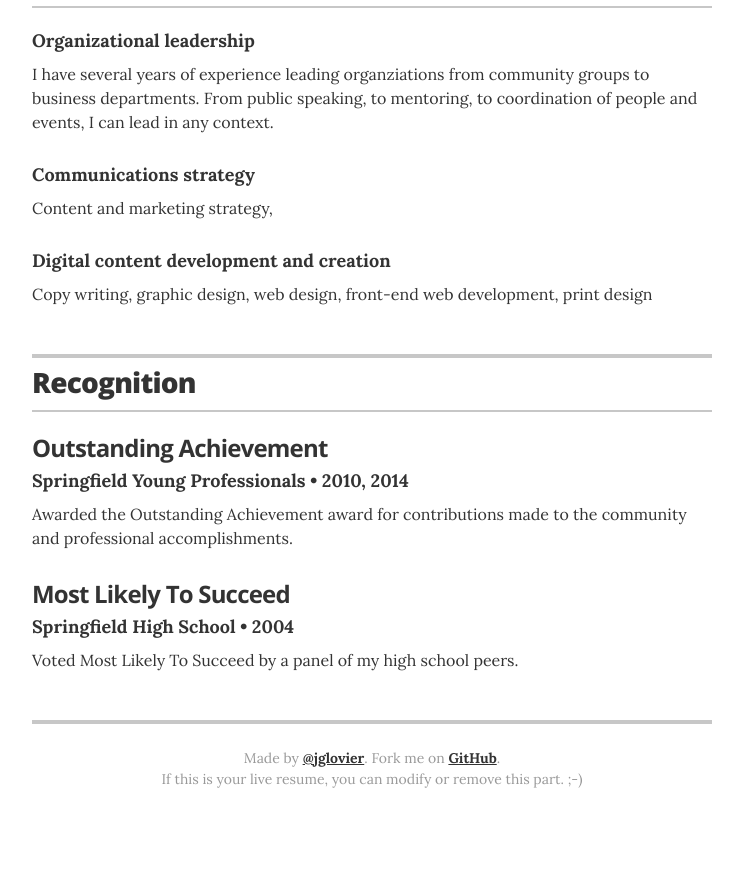
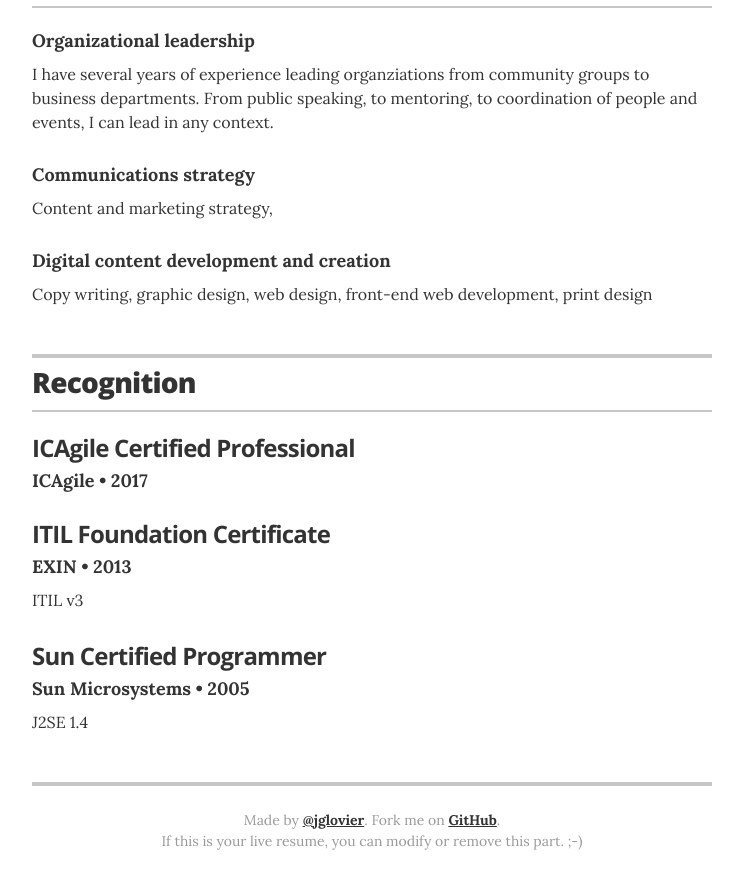
Before and after one commit to oranjjun/oranjjun.github.io, a Jekyll site: the page built from index.html, in a window 1280 px wide and 900 px high, scrolled down 1808 px. Shown: the top 889 px of the window, without its empty margins (268-1011 px from the left). Built offline with Jekyll 4.4.1, drawn with Linux system fonts in a browser that asks for light colours; before the commit the page ends 2646 px from its top, so only the background shows below that.

Commit message:
Update recognition

```diff
--- a/_data/recognitions.yml
+++ b/_data/recognitions.yml
@@ -1,10 +1,15 @@
 # Recognitions
-- award: Outstanding Achievement
-  organization: Springfield Young Professionals
-  year: 2010, 2014
-  summary: Awarded the Outstanding Achievement award for contributions made to the community and professional accomplishments.
+- award: ICAgile Certified Professional
+  organization: ICAgile
+  year: 2017
+  # summary:
 
-- award: Most Likely To Succeed
-  organization: Springfield High School
-  year: 2004
-  summary: Voted Most Likely To Succeed by a panel of my high school peers.
+- award: ITIL Foundation Certificate
+  organization: EXIN
+  year: 2013
+  summary: ITIL v3
+
+- award: Sun Certified Programmer
+  organization: Sun Microsystems
+  year: 2005
+  summary: J2SE 1.4
```
